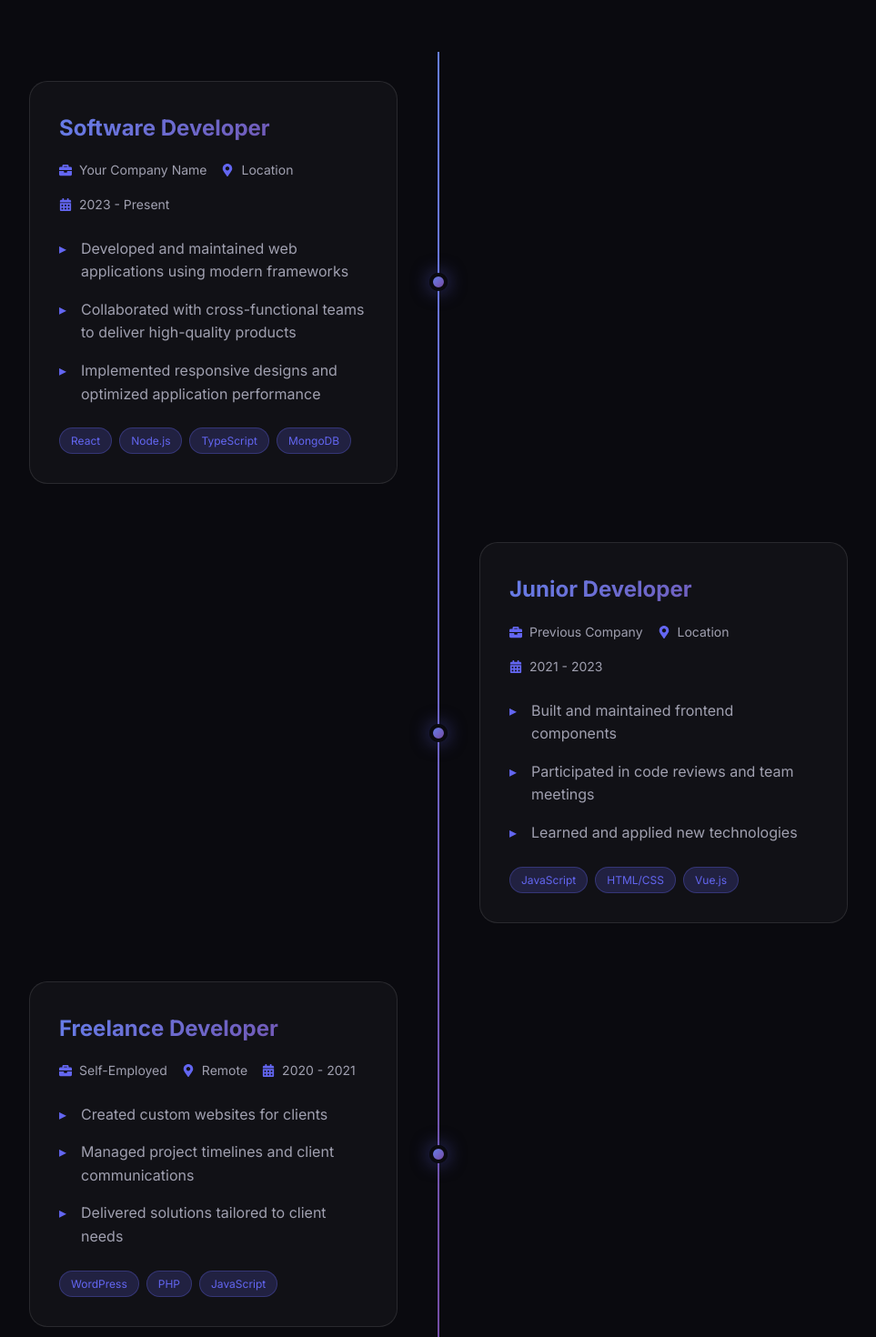
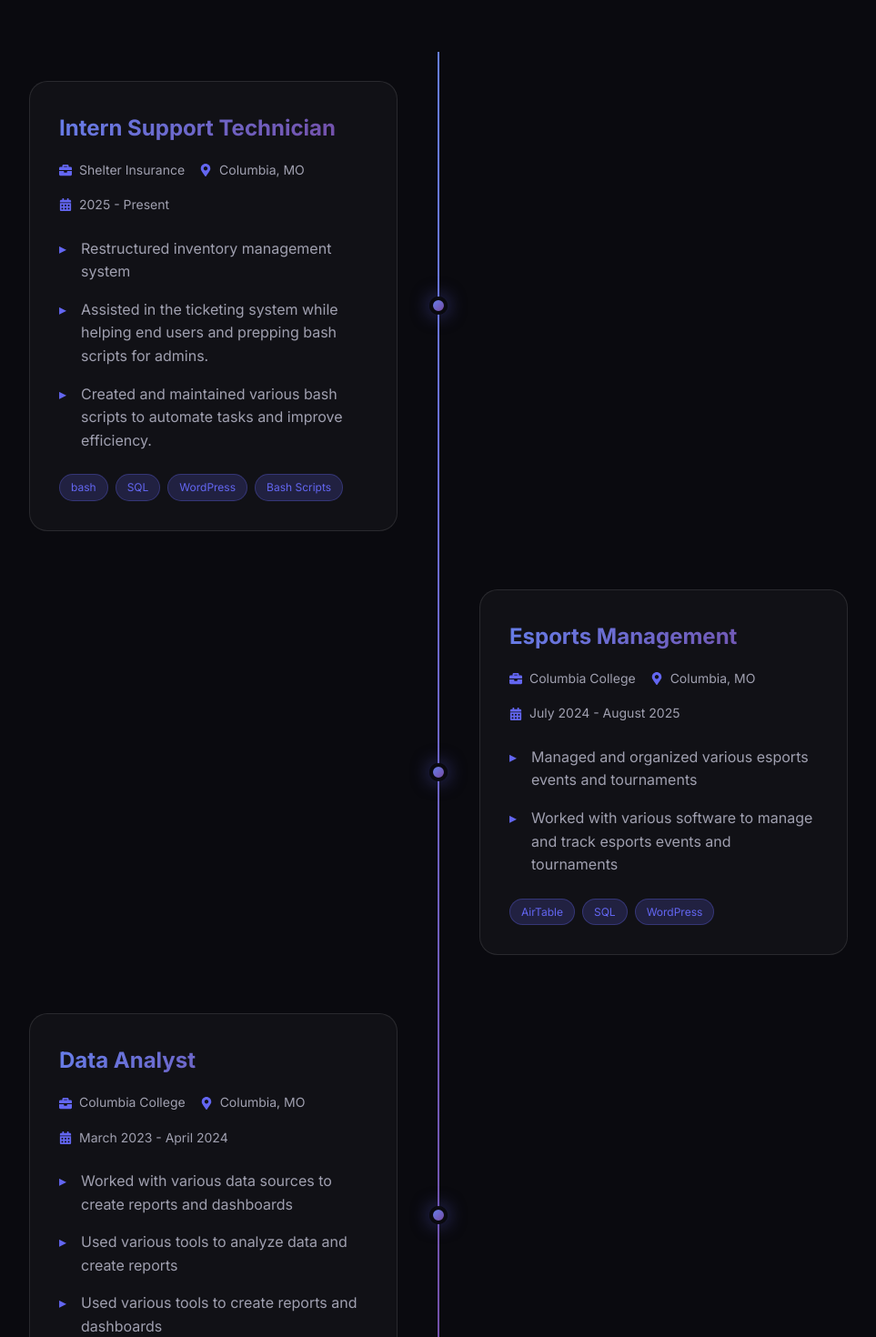
Before and after one commit to Numbuh/Portfolio-Website, a React (Vite) app: page / in a window 1280 px wide. Shown: the part 3460-4930 px from the top of the page at 91% size, without its empty margins (158-1121 px from the left). Built offline with nearby package versions, Linux system fonts and the light colour scheme.

Commit message:
Updated the work experaince with the correct data and replaced filler

```diff
--- a/src/components/Experience.jsx
+++ b/src/components/Experience.jsx
@@ -6,40 +6,40 @@ import './Experience.css'
 const Experience = () => {
   const experiences = [
     {
-      title: 'Software Developer',
-      company: 'Your Company Name',
-      location: 'Location',
-      period: '2023 - Present',
+      title: 'Intern Support Technician',
+      company: 'Shelter Insurance',
+      location: 'Columbia, MO',
+      period: '2025 - Present',
       description: [
-        'Developed and maintained web applications using modern frameworks',
-        'Collaborated with cross-functional teams to deliver high-quality products',
-        'Implemented responsive designs and optimized application performance'
+        'Restructured inventory management system',
+        'Assisted in the ticketing system while helping end users and prepping bash scripts for admins.',
+        'Created and maintained various bash scripts to automate tasks and improve efficiency.'
       ],
-      technologies: ['React', 'Node.js', 'TypeScript', 'MongoDB']
+      technologies: ['bash', 'SQL', 'WordPress', 'Bash Scripts']
     },
     {
-      title: 'Junior Developer',
-      company: 'Previous Company',
-      location: 'Location',
-      period: '2021 - 2023',
+      title: 'Esports Management',
+      company: 'Columbia College',
+      location: 'Columbia, MO',
+      period: 'July 2024 - August 2025',
       description: [
-        'Built and maintained frontend components',
-        'Participated in code reviews and team meetings',
-        'Learned and applied new technologies'
+        'Managed and organized various esports events and tournaments',
+        'Worked with various software to manage and track esports events and tournaments'
+
       ],
-      technologies: ['JavaScript', 'HTML/CSS', 'Vue.js']
+      technologies: ['AirTable', 'SQL', 'WordPress']
     },
     {
-      title: 'Freelance Developer',
-      company: 'Self-Employed',
-      location: 'Remote',
-      period: '2020 - 2021',
+      title: 'Data Analyst',
+      company: 'Columbia College',
+      location: 'Columbia, MO',
+      period: 'March 2023 - April 2024',
       description: [
-        'Created custom websites for clients',
-        'Managed project timelines and client communications',
-        'Delivered solutions tailored to client needs'
+        'Worked with various data sources to create reports and dashboards',
+        'Used various tools to analyze data and create reports',
+        'Used various tools to create reports and dashboards'
       ],
-      technologies: ['WordPress', 'PHP', 'JavaScript']
+      technologies: ['Python', 'SQL', 'Tableau']
     }
   ]
 
```
